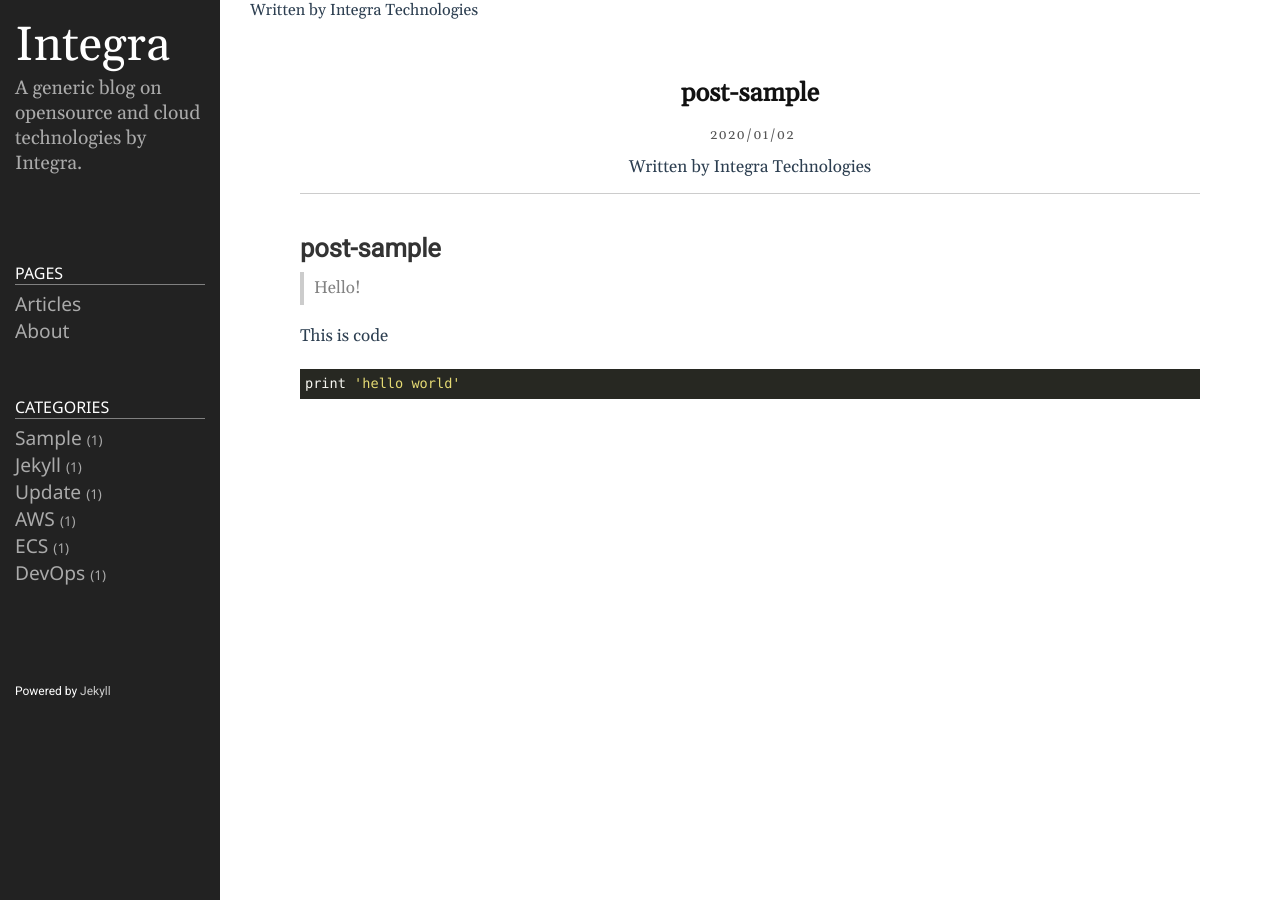
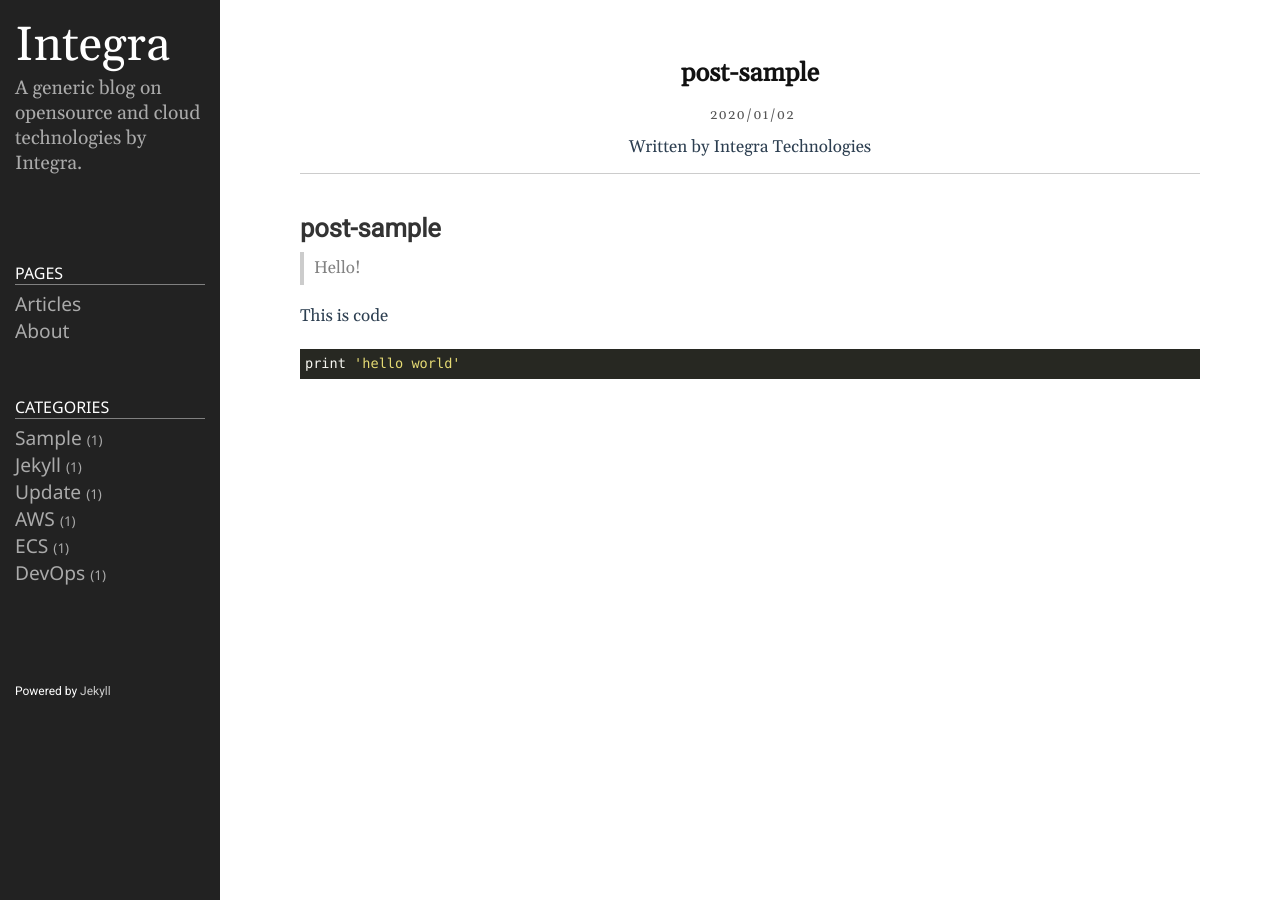
Before and after one commit to integratechfze/integratechfze.github.io, a Jekyll site: the page built from _posts/2020-01-02-post1.markdown, in a window 1280 px wide. Built offline with Jekyll 4.4.1, drawn with Linux system fonts in a browser that asks for light colours; some of the changed lines change nothing that is shown.

Commit message:
first blog

```diff
--- a/_layouts/post.html
+++ b/_layouts/post.html
@@ -1,5 +1,4 @@
 ---
 layout: default
 ---
-{% include author.html %}
 {% include post.html %}
```
